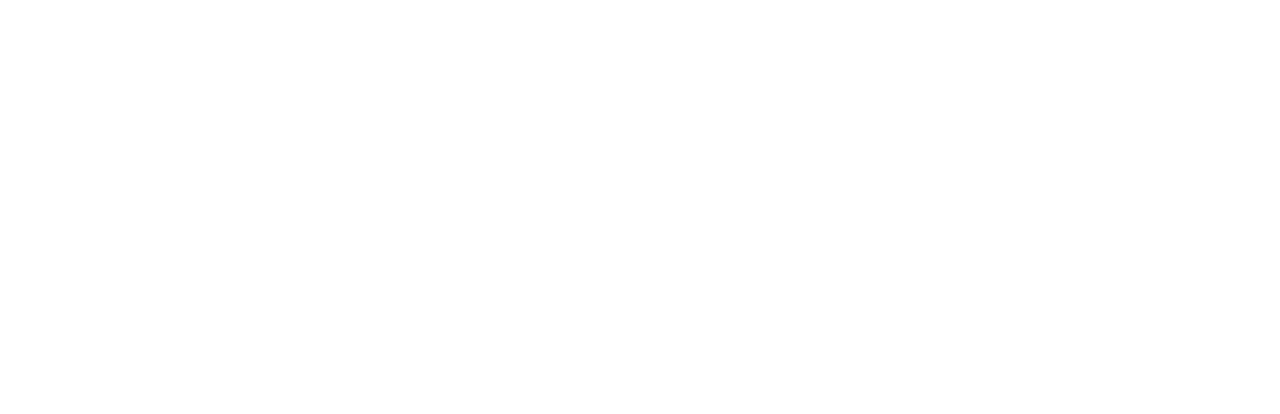
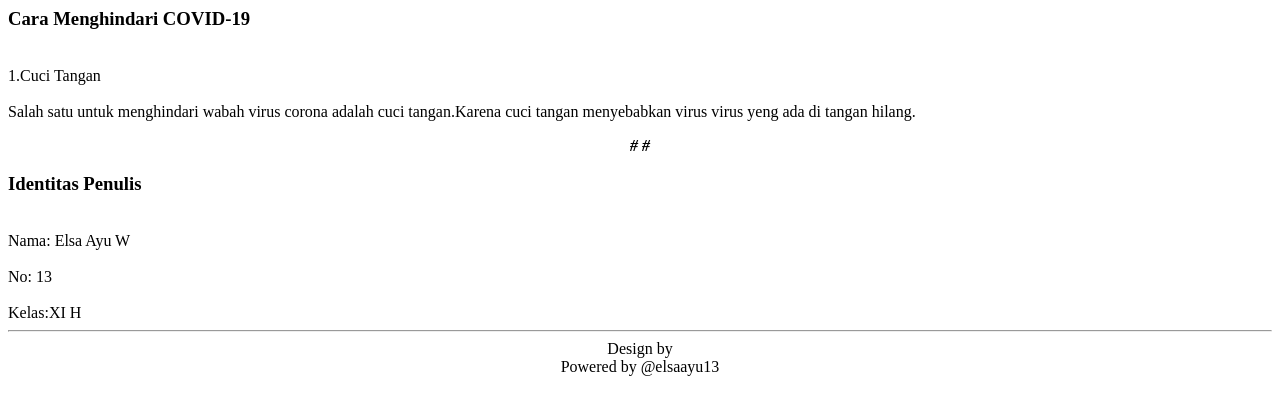
Before and after one commit to elsa37/Elsaa, a plain HTML site: page Index.html in a window 1280 px wide. Drawn offline with Linux system fonts and the light colour scheme.

Commit message:
Update Index.html

```diff
--- a/Index.html
+++ b/Index.html
@@ -1,16 +1,18 @@
 <html>
   <head>
-    <!--Element-elemen tag <head>
-    <title>LAWAN COVID 19</title>
-  </head>
-  <body>
-    <!--Element-elemen tag <body>
-<br>Cara mencegah COVID 19</br>
-<br>1.Cuci Tangan </br>
-<br>2.Memakai masker</br>
-<br>3.Stay at home jika tidak ada kepentingan sangat
-Penting</br>
-<br>4.pola hidup sehat</br>
-<br>5.Berolahraga</br>
-  </body>
+<h3>Cara Menghindari COVID-19</h3>
+  <br>1.Cuci Tangan</br>
+  <br>Salah satu untuk menghindari wabah virus corona adalah cuci tangan.Karena cuci tangan menyebabkan virus virus yeng ada di tangan hilang.</br>
+<div class="footer">
+    <p><center><b><i>#
+ #</i></b></center></p>
+  <h3>Identitas Penulis</h3>
+  <br>Nama: Elsa Ayu W</br>
+  <br>No: 13</br>
+  <br>Kelas:XI H</br>
+<hr style="background-color: #fff;">
+<center>Design by <br>
+  Powered by @elsaayu13
+</div>
+</body>
 </html>
```
